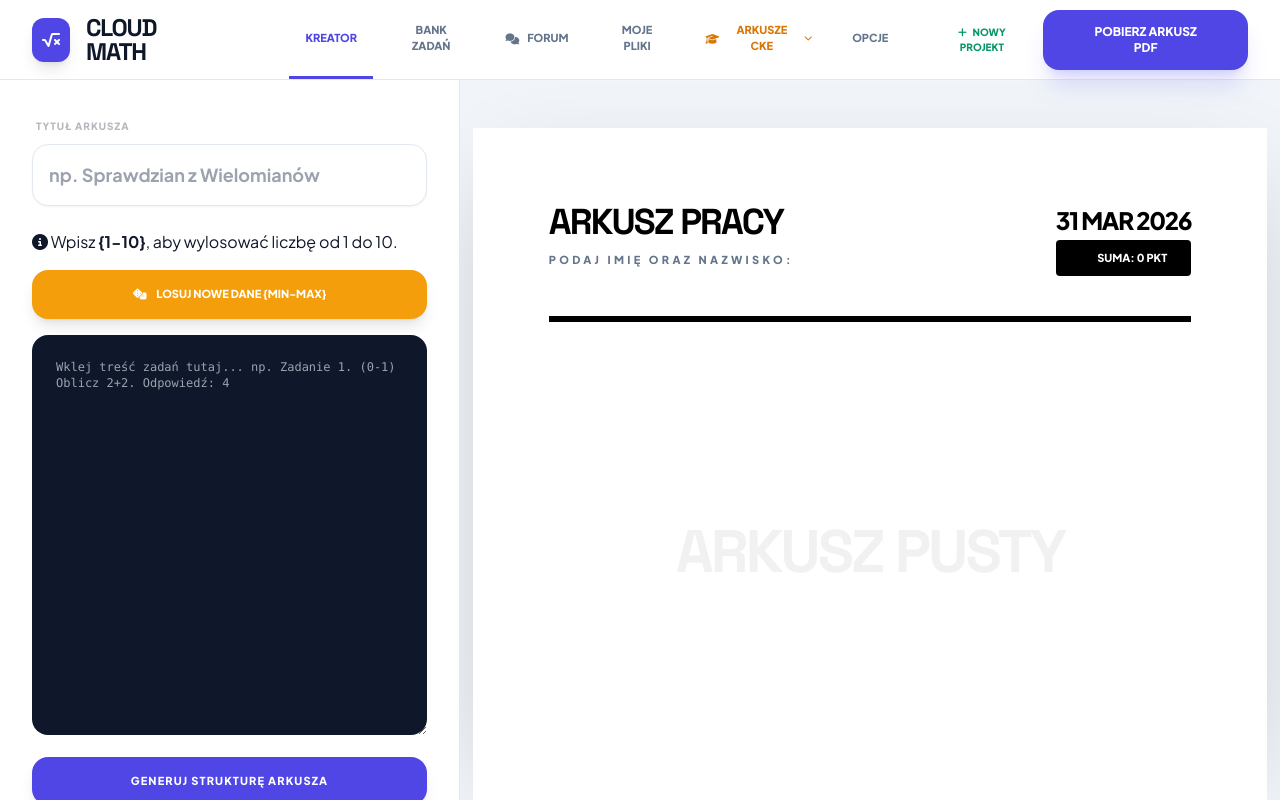
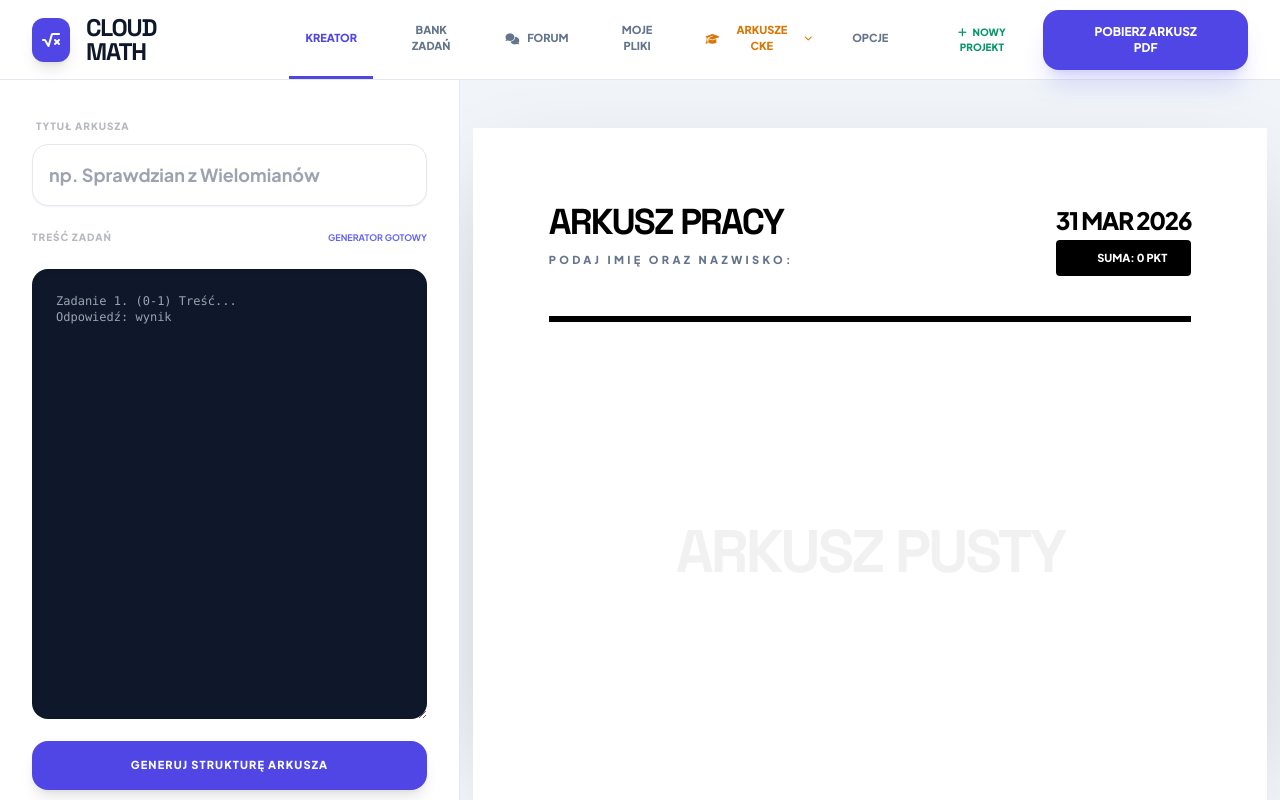
Before and after one commit to Qali0924/CLOUD-MATH, a website: page index.html in a window 1280 px wide. Drawn offline with nearby package versions, Linux system fonts and the light colour scheme.

Commit message:
Update index.html

```diff
--- a/index.html
+++ b/index.html
@@ -245,17 +245,17 @@
                     <input type="text" id="titleInput" oninput="renderPreview()" placeholder="np. Sprawdzian z Wielomianów" class="w-full p-4 rounded-2xl outline-none font-bold text-lg bg-white dark:bg-slate-800 border border-slate-200 dark:border-slate-700 shadow-sm focus:border-indigo-500 transition-all">
                 </div>
 <div id="view-paste" class="space-y-4">
-    <div class="version-hint no-print">
-        <i class="fas fa-info-circle"></i> Wpisz <b>{1-10}</b>, aby wylosować liczbę od 1 do 10.
+    <div class="flex justify-between items-center mb-2">
+        <label class="text-[10px] font-black uppercase opacity-30 tracking-widest">Treść zadań</label>
+        <span class="text-[9px] font-bold text-indigo-500 uppercase">Generator Gotowy</span>
     </div>
 
-    <button onclick="generateRandomVersions()" class="w-full bg-amber-500 hover:bg-amber-600 text-white py-4 rounded-2xl font-black uppercase text-[11px] shadow-lg transition-all">
-        <i class="fas fa-dice mr-2"></i> Losuj nowe dane {min-max}
-    </button>
+    <textarea id="taskInput"
+              class="w-full h-[450px] bg-slate-900 text-indigo-200 rounded-2xl p-6 text-xs font-mono border-none outline-none shadow-inner"
+              placeholder="Zadanie 1. (0-1) Treść...&#10;Odpowiedź: wynik"></textarea>
 
-    <textarea id="taskInput" class="w-full h-[400px] bg-slate-900 text-indigo-200 rounded-2xl p-6 text-xs font-mono border-none outline-none" placeholder="Wklej treść zadań tutaj... np. Zadanie 1. (0-1) Oblicz 2+2. Odpowiedź: 4"></textarea>
-
-    <button onclick="parseTasks()" class="w-full bg-indigo-600 text-white py-4 rounded-2xl font-black uppercase text-[11px] tracking-widest shadow-lg">
+    <button onclick="parseTasks()"
+            class="w-full bg-indigo-600 hover:bg-indigo-700 text-white py-4 rounded-2xl font-black uppercase text-[11px] tracking-widest shadow-lg transition-all active:scale-95">
         Generuj Strukturę Arkusza
     </button>
 </div>
```
